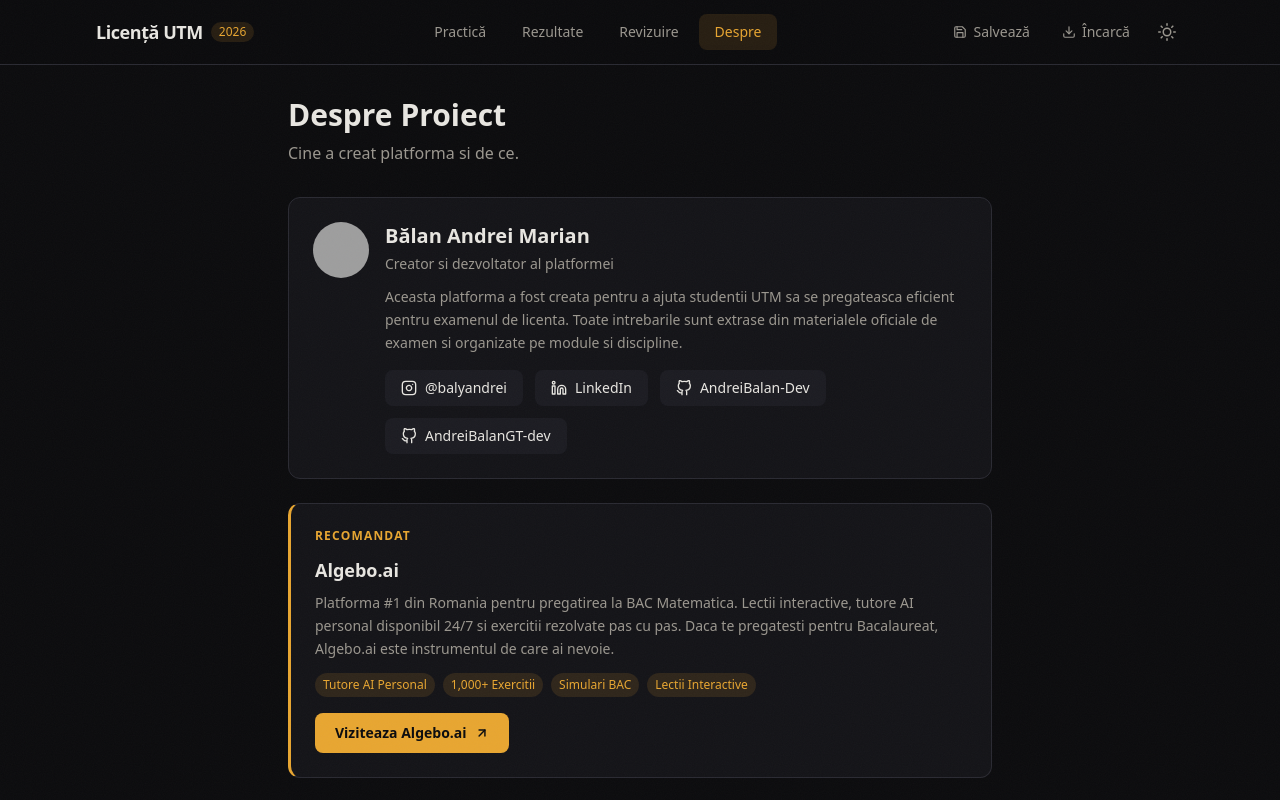
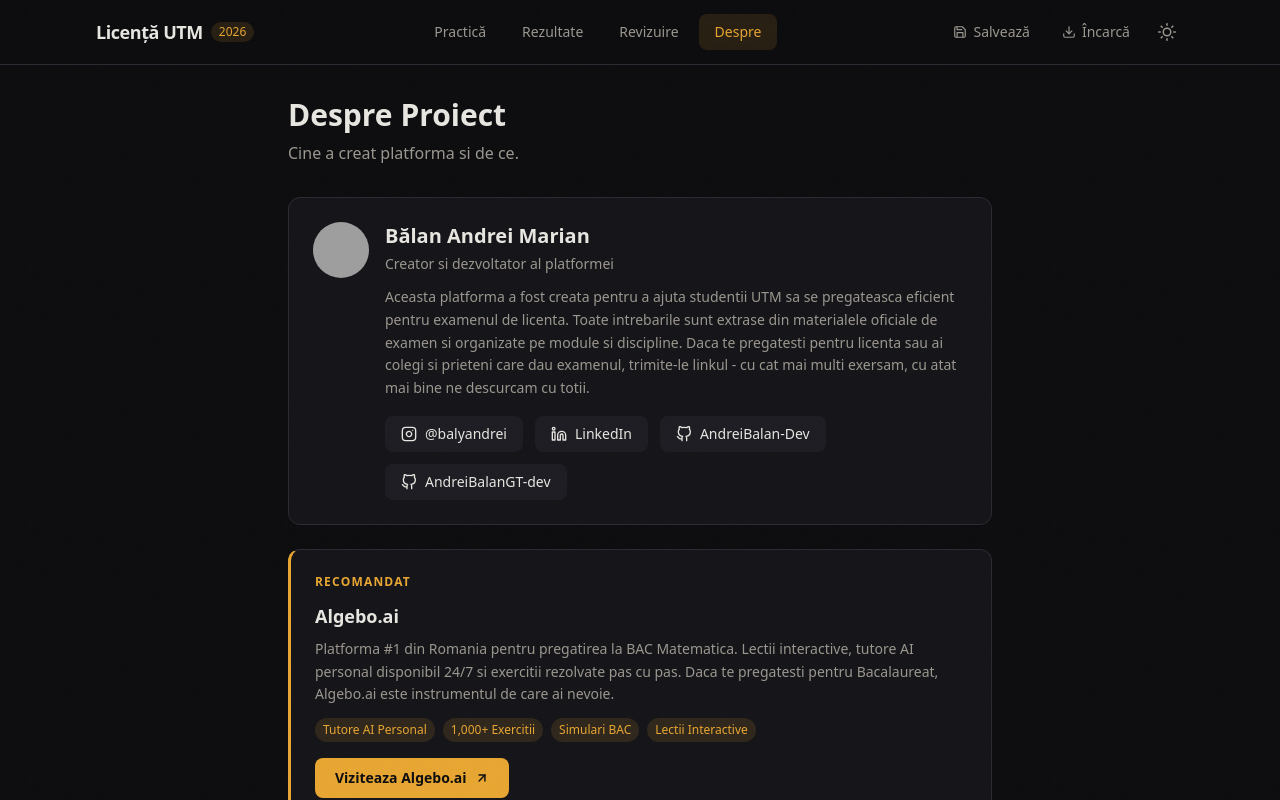
Before and after one commit to AndreiBalan-dev/pregatire-licenta-utm, a Next.js app: page /despre in a window 1280 px wide. Shown: the top 800 px of the page. Built offline with nearby package versions, Linux system fonts and the light colour scheme; grey boxes are pictures that could not be loaded.

Commit message:
Multiple Fixes

```diff
--- a/src/app/api/load/route.ts
+++ b/src/app/api/load/route.ts
@@ -8,7 +8,7 @@
 import { RATE_LIMITS } from "@/lib/constants";
 
 export async function POST(request: NextRequest) {
-  // IP resolution — only trust x-real-ip (set by Vercel edge, not spoofable)
+  // IP resolution - only trust x-real-ip (set by Vercel edge, not spoofable)
   const ip = request.headers.get("x-real-ip") || "unknown";
   if (ip === "unknown" && process.env.NODE_ENV === "production") {
     return NextResponse.json({ error: "Cerere invalidă." }, { status: 400 });
--- a/src/app/api/save/route.ts
+++ b/src/app/api/save/route.ts
@@ -8,7 +8,7 @@
 import { RATE_LIMITS, MAX_SESSIONS_PER_IP } from "@/lib/constants";
 
 export async function POST(request: NextRequest) {
-  // IP resolution — only trust x-real-ip (set by Vercel edge, not spoofable)
+  // IP resolution - only trust x-real-ip (set by Vercel edge, not spoofable)
   const ip = request.headers.get("x-real-ip") || "unknown";
   if (ip === "unknown" && process.env.NODE_ENV === "production") {
     return NextResponse.json({ error: "Cerere invalidă." }, { status: 400 });
--- a/src/app/despre/page.tsx
+++ b/src/app/despre/page.tsx
@@ -45,7 +45,9 @@
                 <p className="text-sm text-[var(--color-text-secondary)] leading-relaxed mb-4">
                   Aceasta platforma a fost creata pentru a ajuta studentii UTM sa se pregateasca
                   eficient pentru examenul de licenta. Toate intrebarile sunt extrase din materialele
-                  oficiale de examen si organizate pe module si discipline.
+                  oficiale de examen si organizate pe module si discipline. Daca te pregatesti
+                  pentru licenta sau ai colegi si prieteni care dau examenul, trimite-le linkul - cu
+                  cat mai multi exersam, cu atat mai bine ne descurcam cu totii.
                 </p>
                 <div className="flex flex-wrap items-center gap-3">
                   <a
--- a/src/app/globals.css
+++ b/src/app/globals.css
@@ -1,7 +1,7 @@
 @import "tailwindcss";
 
 /* ═══════════════════════════════════════════════
-   DESIGN SYSTEM — Dark Academic Editorial
+   DESIGN SYSTEM - Dark Academic Editorial
    ═══════════════════════════════════════════════ */
 
 :root {
--- a/src/app/practica/[sessionId]/page.tsx
+++ b/src/app/practica/[sessionId]/page.tsx
@@ -192,7 +192,7 @@
     router.replace(`/practica/${newSessionId}`);
   }, [practice, session.answers, session.settings.shuffleOptions, startPractice, router]);
 
-  // No active session — redirect to practice selection
+  // No active session - redirect to practice selection
   useEffect(() => {
     if (isLoaded && !practice) {
       router.replace("/practica");
@@ -376,7 +376,7 @@
           )}
 
           <div className="flex flex-col gap-2 pt-2">
-            {/* Continue next batch — primary action if there are more */}
+            {/* Continue next batch - primary action if there are more */}
             {remainingUnanswered > 0 && (
               <Button
                 className="w-full"
--- a/src/data/questions/web/tehnologii-web.ts
+++ b/src/data/questions/web/tehnologii-web.ts
@@ -615,7 +615,7 @@
     codeLanguage: undefined,
     options: {
       a: `Eticheta pentru definirea unui element vid este...</numeElement>;`,
-      b: `Referinţa unui caracter se realizează <!—referinta --> ;`,
+      b: `Referinţa unui caracter se realizează <!--referinta --> ;`,
       c: `Declaraţia XML se realizează cu <?Idprocesor date?> ;`,
       d: `Pentru delimitatoarele sectiune CDATA se foloseste <![CDATA[ informatii cdata]]> ;`,
     },
```
